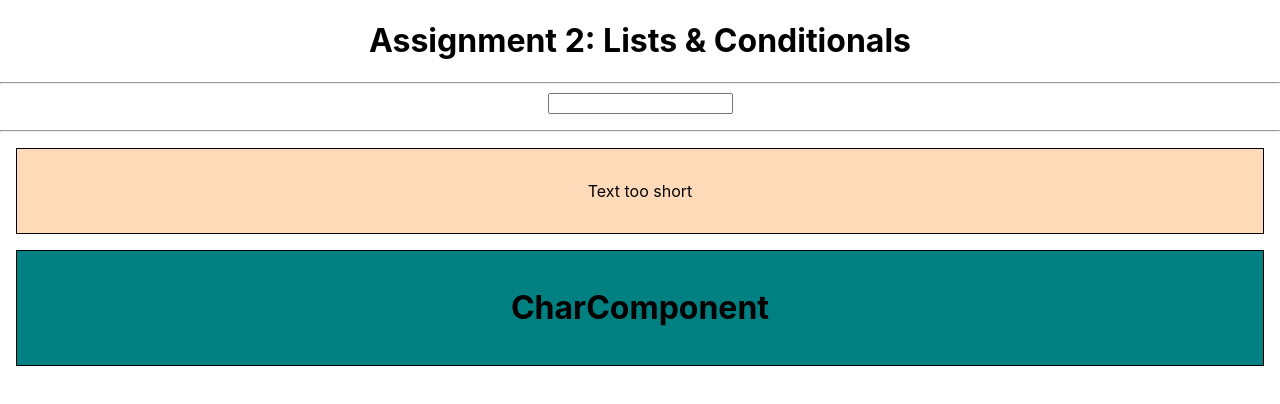
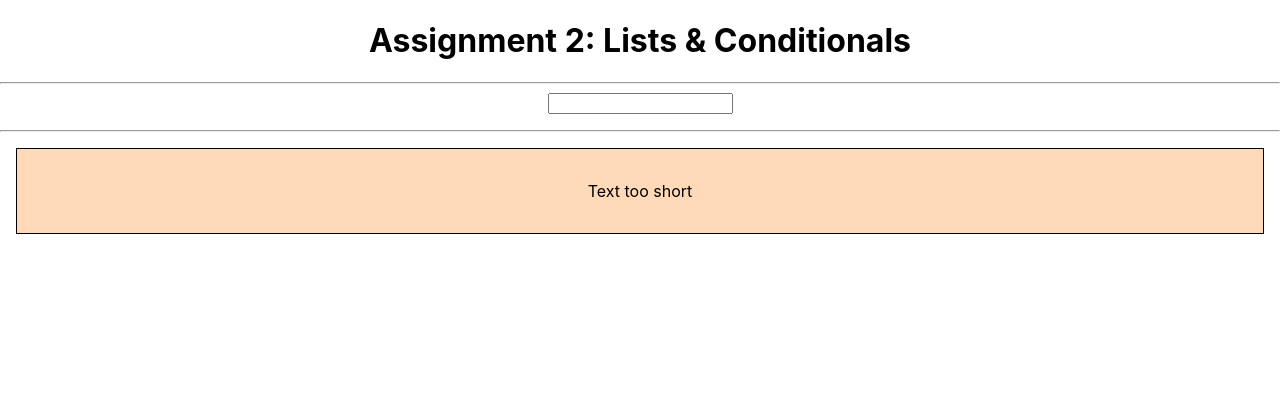
Before and after one commit to kanderson425/React_The_Complete_Guide, a React (Create React App) app in the folder assignment2_lists_and_conditionals/: page / in a window 1280 px wide. Shown: the top 404 px of the page. Built offline with nearby package versions, Linux system fonts and the light colour scheme.

Commit message:
Adds dynamic charComponent with letters from input

```diff
--- a/assignment2_lists_and_conditionals/src/App.js
+++ b/assignment2_lists_and_conditionals/src/App.js
@@ -16,6 +16,18 @@ class App extends Component {
   }
 
   render () {
+    let letters = null;
+    let lettersArray = this.state.userInput.split('');
+    if(this.state.userInput.length) {
+      letters = (
+        <p>
+          {lettersArray.map(letter => {
+            return <CharComponent letter={letter}/>
+          })}
+        </p>
+      )
+    }
+
     return (
       <div className="App">
         <h1>Assignment 2: Lists & Conditionals</h1>
@@ -26,7 +38,7 @@ class App extends Component {
         <ValidationComponent
           inputLength={this.state.userInput.length}
         />
-        <CharComponent />
+        {letters}
 
       </div>
     );
--- a/assignment2_lists_and_conditionals/src/CharComponent/CharComponent.js
+++ b/assignment2_lists_and_conditionals/src/CharComponent/CharComponent.js
@@ -4,8 +4,7 @@ import './CharComponent.css';
 const charComponent = (props) => {
     return (
         <div className="CharComponent">
-            <h1>CharComponent</h1>
-
+            <p>{props.letter}</p>
         </div>
     )
 }
--- a/assignment2_lists_and_conditionals/src/ValidationComponent/ValidationComponent.js
+++ b/assignment2_lists_and_conditionals/src/ValidationComponent/ValidationComponent.js
@@ -7,7 +7,6 @@ const ValidationComponent = (props) => {
     if (props.inputLength <= 5) {
         validationMessage = 'Text too short';
     }
-
     return (
         <div className="validationComponent">
             <p>{validationMessage}</p>
```
